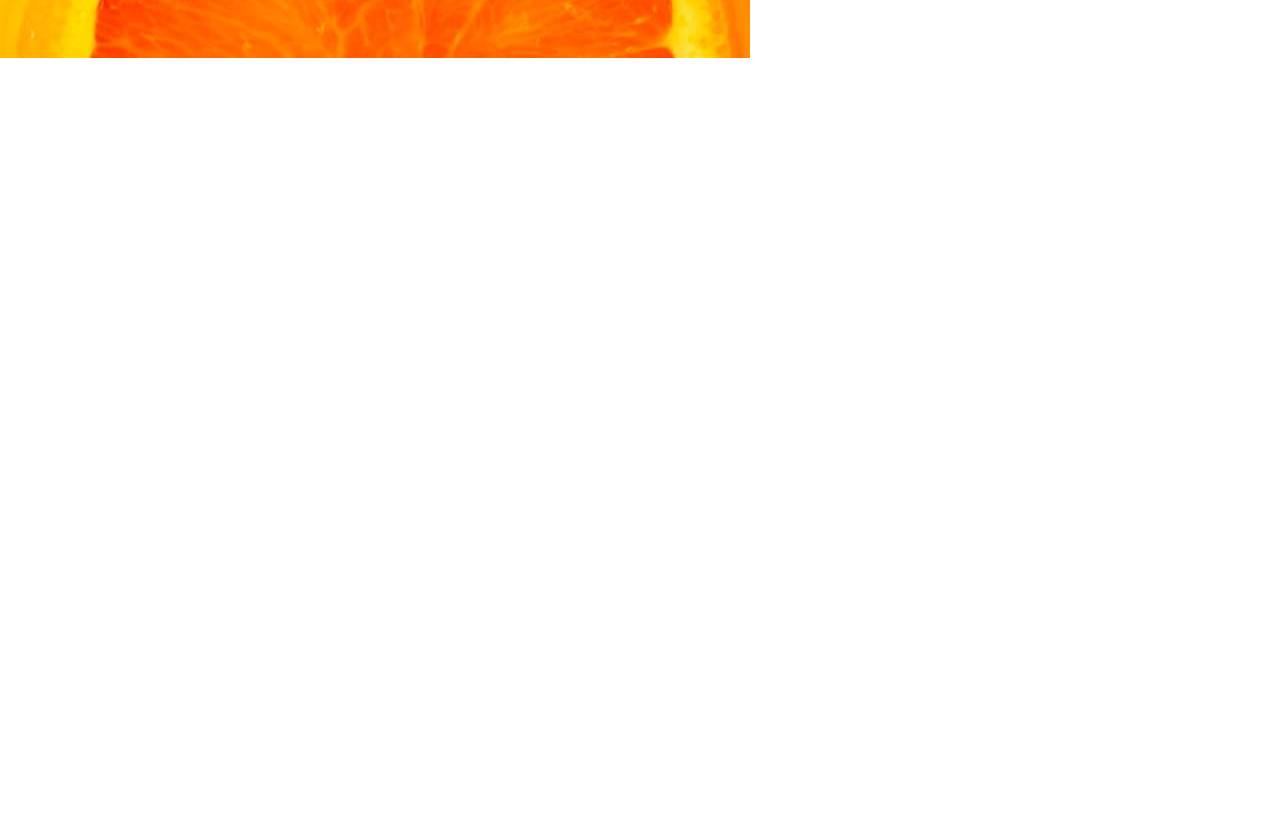
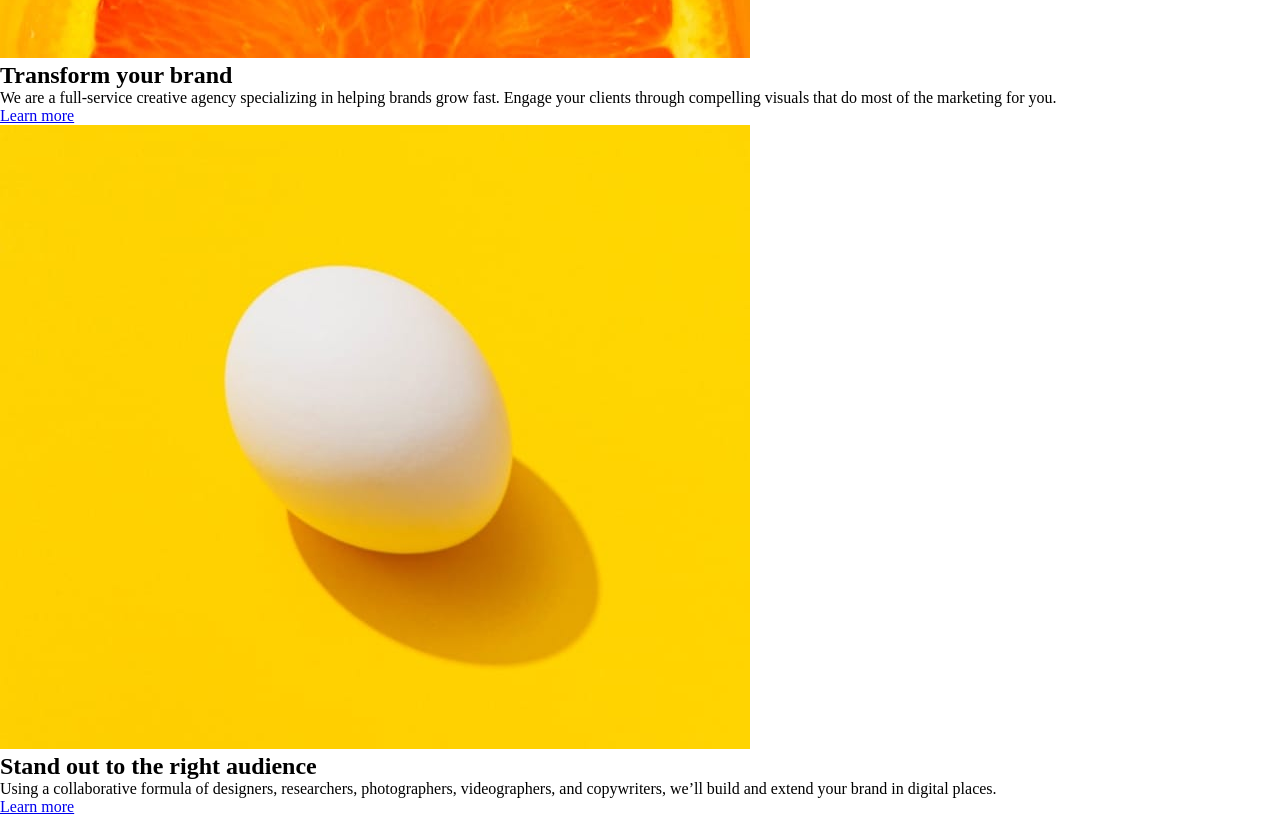
Before and after one commit to sahand-masoleh/fem-22-sunnyside-agency-landing-page, a React (Create React App) app: page / in a window 1280 px wide. Shown: the part 1120-1936 px from the top of the page. Before the commit the page ends 1182 px from the top, so only its background shows below. Built offline with nearby package versions, Linux system fonts and the light colour scheme.

Commit message:
[HTML] points

```diff
--- a/src/App.js
+++ b/src/App.js
@@ -3,6 +3,7 @@ import "./App.css";
 import Nav from "./components/Nav";
 
 import ResponsiveImage from "./components/ResponsiveImage";
+import PointContainer from "./components/Point";
 
 function App() {
 	return (
@@ -17,7 +18,7 @@ function App() {
 						alt={"an orange"}
 					/>
 				</header>
-				<div className="point-container"></div>
+				<PointContainer />
 				<div className="testimonial-container"></div>
 			</main>
 			<footer className="footer"></footer>
--- /dev/null
+++ b/src/components/Point.js
@@ -0,0 +1,81 @@
+import ResponsiveImage from "./ResponsiveImage";
+
+var points = [
+	[
+		{
+			title: "Transform your brand",
+			text: " We are a full-service creative agency specializing in helping brands grow fast. Engage your clients through compelling visuals that do most of the marketing for you.",
+			link: "Learn more",
+		},
+		{
+			image: "transform",
+			alt: "an egg",
+		},
+	],
+	[
+		{
+			title: "Stand out to the right audience",
+			text: "Using a collaborative formula of designers, researchers, photographers, videographers, and copywriters, we’ll build and extend your brand in digital places. ",
+			link: "Learn more",
+		},
+		{
+			image: "stand-out",
+			alt: "a pint",
+		},
+	],
+	[
+		{
+			title: "Graphic design",
+			text: "Great design makes you memorable. We deliver artwork that underscores your brand message and captures potential clients’ attention.",
+			image: "graphic-design",
+			alt: "cherries",
+		},
+		{
+			title: "Photography",
+			text: "Increase your credibility by getting the most stunning, high-quality photos that improve your business image.",
+			image: "photography",
+			alt: "an orange",
+		},
+	],
+];
+
+function PointContainer() {
+	return (
+		<>
+			<div className="point^container point^container--right">
+				<Point point={points[0][0]} />
+				<Point point={points[0][1]} />
+			</div>
+			<div className="point^container point^container--left">
+				<Point point={points[1][0]} />
+				<Point point={points[1][1]} />
+			</div>
+			<div className="point^container point^container--left">
+				<Point point={points[2][0]} />
+				<Point point={points[2][1]} />
+			</div>
+		</>
+	);
+}
+
+function Point({ point }) {
+	const { image, alt, title, text, link } = point;
+	const modifier =
+		image && !title
+			? "point--image-only"
+			: !image && text
+			? "point--text-only"
+			: "point--text-n-image";
+	return (
+		<section className={`point ${modifier}`}>
+			{image && (
+				<ResponsiveImage className="point__image" fileName={image} alt={alt} />
+			)}
+			{title && <h2 className="point__title">{title}</h2>}
+			{text && <p>{text}</p>}
+			{link && <a href="#">{link}</a>}
+		</section>
+	);
+}
+
+export default PointContainer;
```
